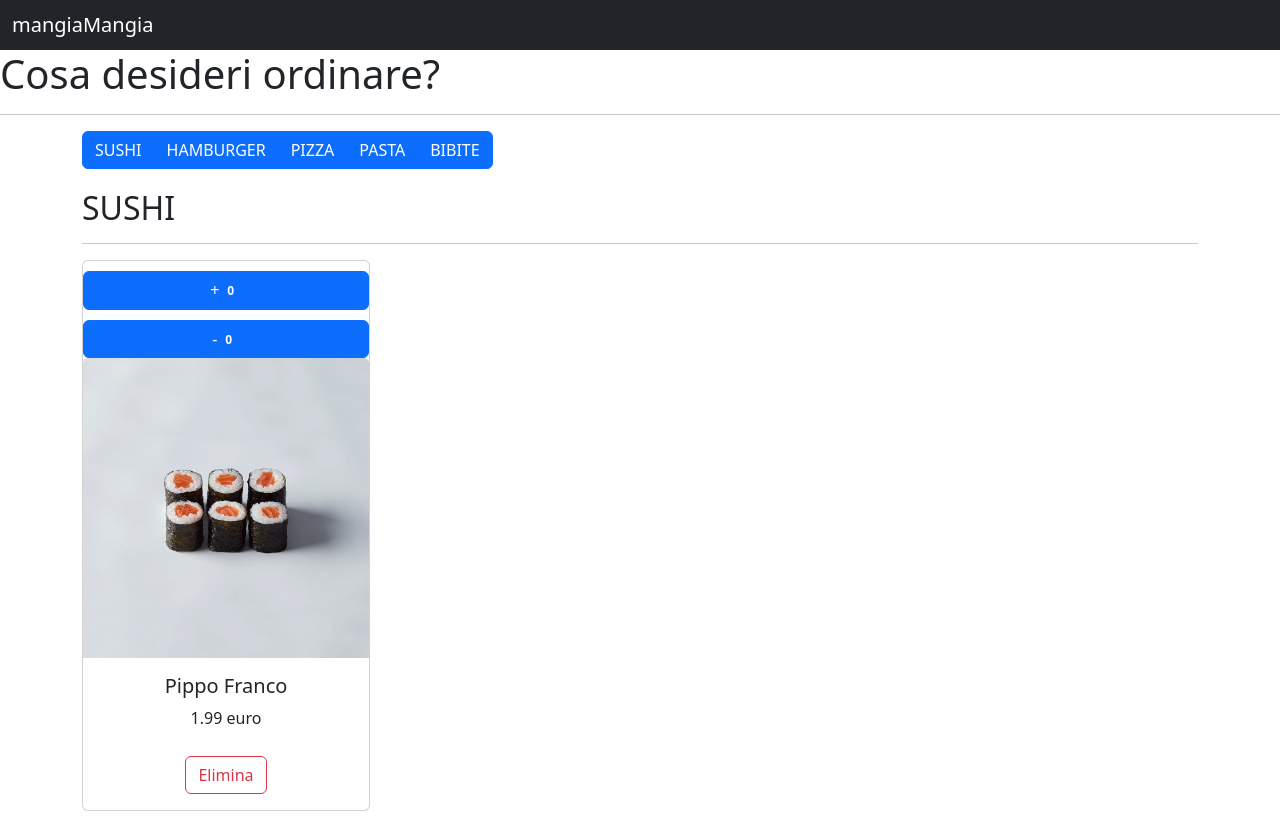
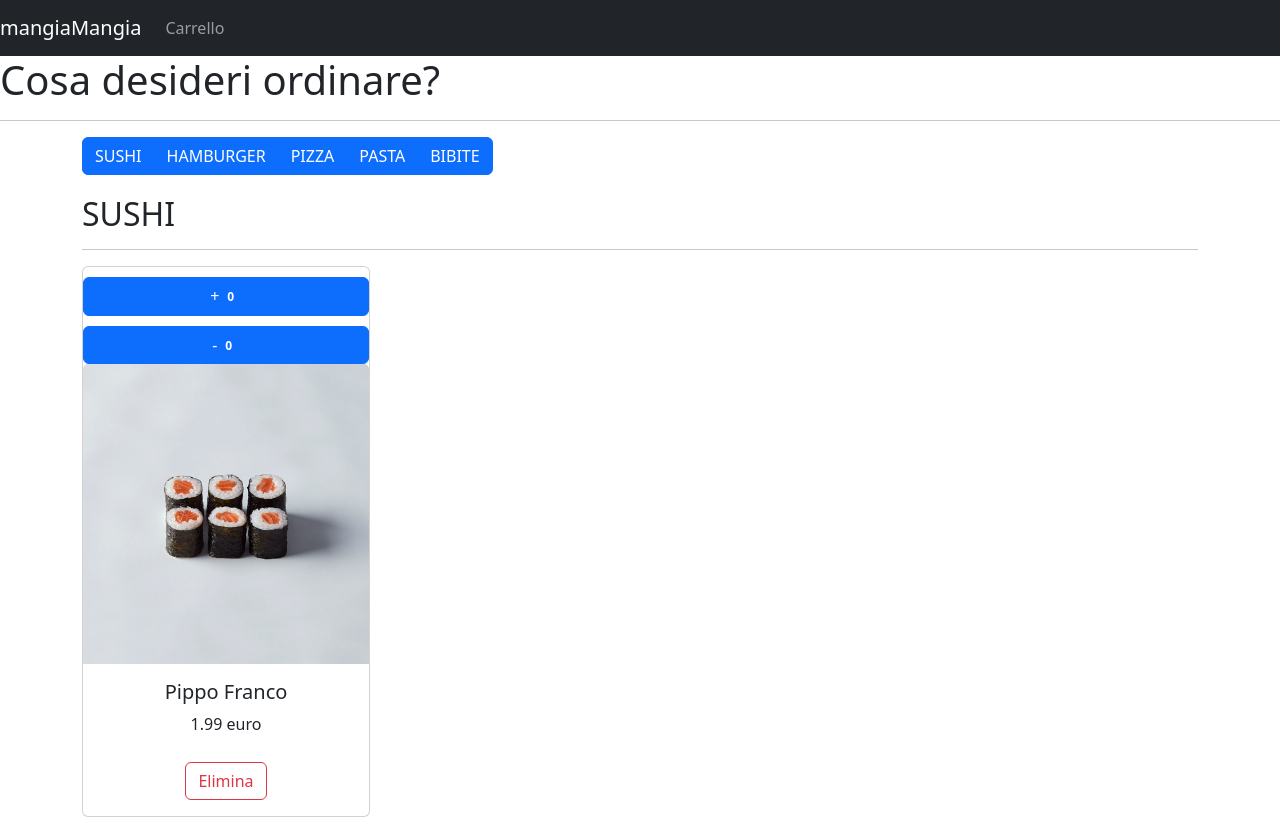
Before and after one commit to Rizaaal/mangiaMangia, a React (Create React App) app: page / in a window 1280 px wide. Shown: the top 819 px of the page. Built offline with nearby package versions, Linux system fonts and the light colour scheme.

Commit message:
feat: added link to cart in navbar

```diff
--- a/src/Components/Navbar.js
+++ b/src/Components/Navbar.js
@@ -1,8 +1,34 @@
 function Navbar() {
   return (
-    <nav className="navbar navbar-dark bg-dark">
-      <div className="container-fluid">
-        <span className="navbar-brand mb-0 h1">mangiaMangia</span>
+    <nav class="navbar navbar-expand-lg navbar-dark bg-dark">
+      <a class="navbar-brand" href="#">
+        mangiaMangia
+      </a>
+      <button
+        class="navbar-toggler"
+        type="button"
+        data-toggle="collapse"
+        data-target="#navbarNavDropdown"
+        aria-controls="navbarNavDropdown"
+        aria-expanded="false"
+        aria-label="Toggle navigation"
+      >
+        <span class="navbar-toggler-icon"></span>
+      </button>
+      <div class="collapse navbar-collapse" id="navbarNavDropdown">
+        <ul class="navbar-nav">
+          <li class="nav-item active">
+            <a class="nav-link" href="#">
+              Carrello
+            </a>
+          </li>
+          {/* <li class="nav-item">
+          <a class="nav-link" href="#">Features</a>
+        </li>
+        <li class="nav-item">
+          <a class="nav-link" href="#">Pricing</a>
+        </li> */}
+        </ul>
       </div>
     </nav>
   );
```
